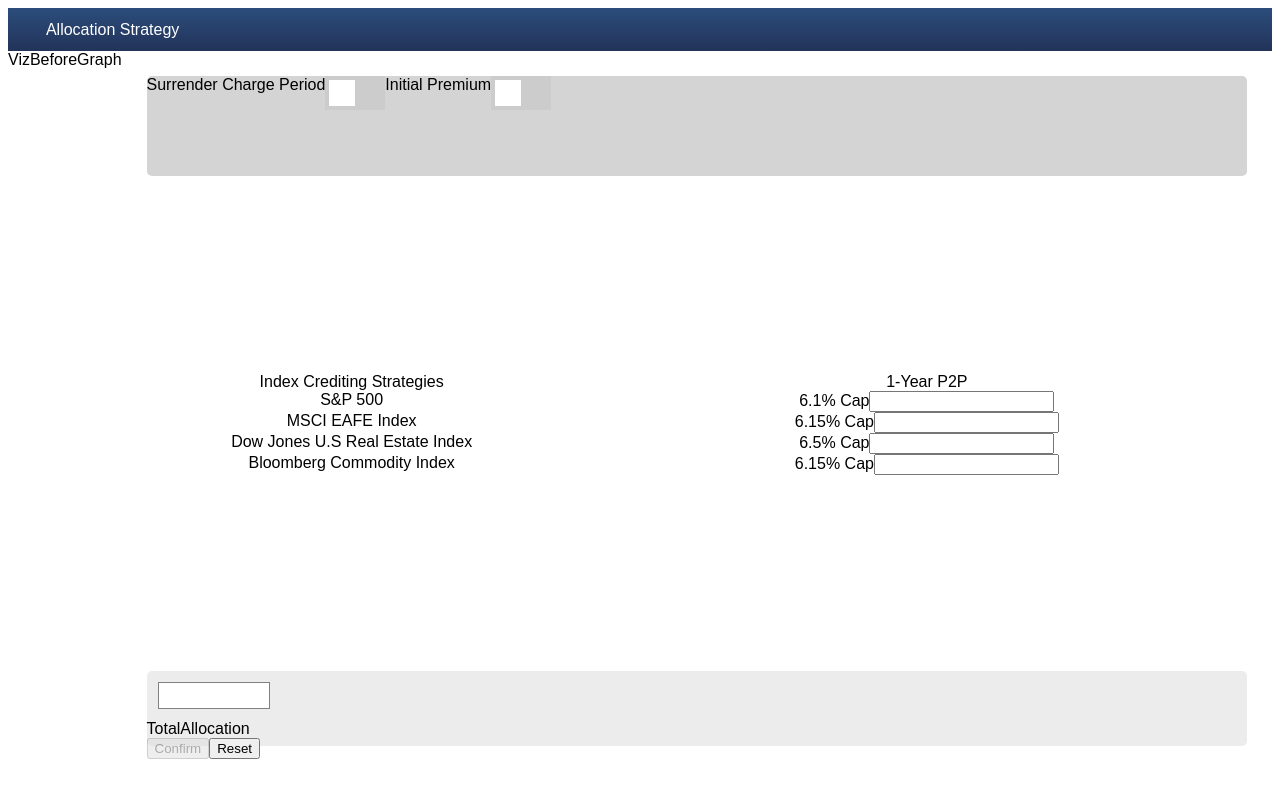
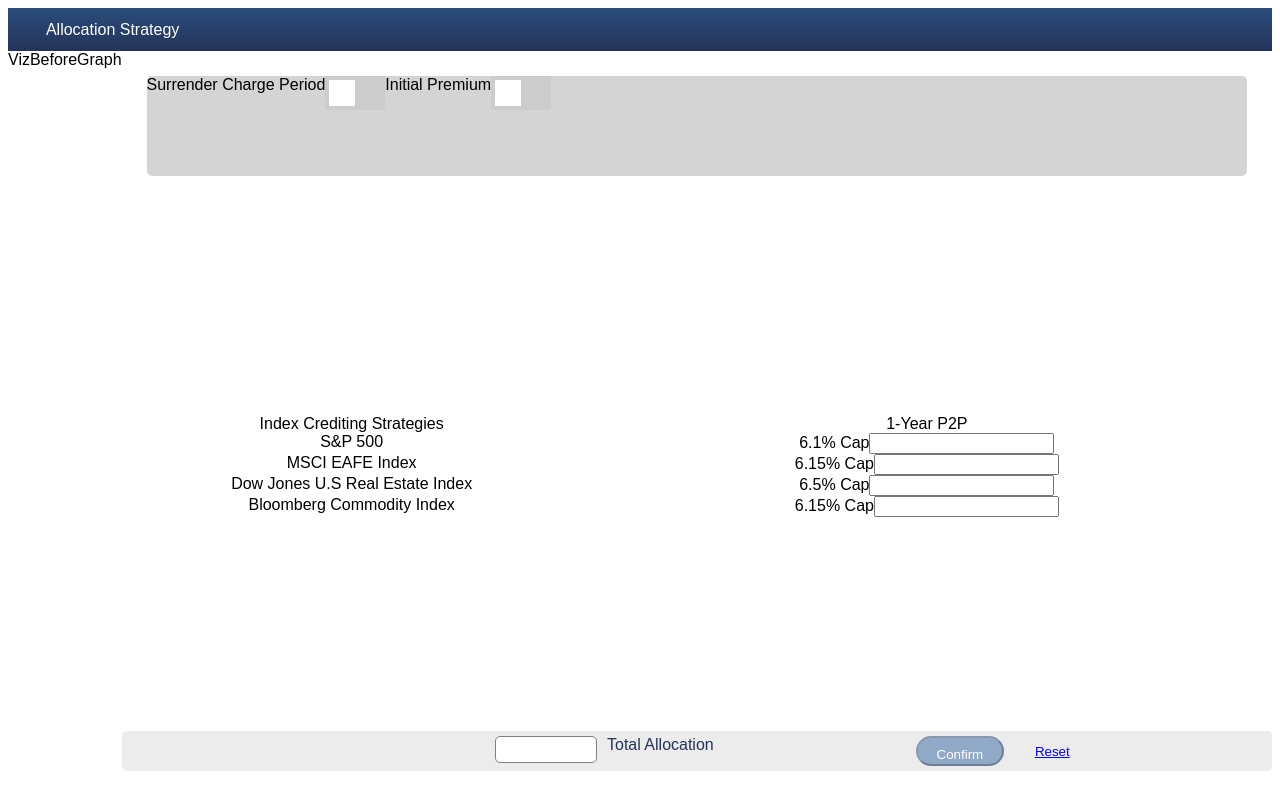
Before and after one commit to melissames/finance-dashboard, a React (Create React App) app: page / in a window 1280 px wide. Built offline with nearby package versions, Linux system fonts and the light colour scheme.

Commit message:
styled totalAllocation component

```diff
--- a/src/actions/actionCreators.js
+++ b/src/actions/actionCreators.js
@@ -1,7 +1,7 @@
 export const ADD_STRATEGY = "ADD_STRATEGY"
 export const UPDATE_STRATEGY = "UPDATE_STRATEGY"
 export const STRATEGY_TOTAL = "CHECK_STRATEGY"
-export const RESET_TOTAL = "CHECK_STRATEGY"
+export const RESET_TOTAL = "RESET_STRATEGY"
 export const SUBMIT_STRATEGY = "SUBMIT_STRATEGY"
 
 export let addStrategies = () => {
--- a/src/components/Graph.js
+++ b/src/components/Graph.js
@@ -25,11 +25,15 @@
     return formattedData
   }
 
+  handleSubmit = e => {
+
+  }
+
   render() {
     return (
       <div>
           <VictoryPie
-            // width={300} height={200}
+            width={300} height={200}
             padding={{ left: 100, bottom: 20, top: 20 }}
             data={this.formatGraphData(this.props.strategyData)}
             innerRadius={75}
@@ -46,6 +50,7 @@
             data={this.formatLegendData(this.props.strategyData)}
           />
         </svg>
+        <input type='submit' value='Submit' onClick={this.handleClick}></input>
       </div>
     );
   }
--- a/src/components/TotalAllocation.js
+++ b/src/components/TotalAllocation.js
@@ -4,8 +4,9 @@
 
 class TotalAllocation extends Component {
 
-  handleClick = () => {
-    this.props.submittedStrategy()
+  handleSubmit = e => {
+    e.preventDefault();
+    this.props.submittedStrategy();
   }
 
   handleReset = () => {
@@ -17,15 +18,28 @@
   render() {
     return (
       <div className='total-allocation'>
-        <div>
-          <div className='total-percentage-box' style={{borderColor: this.props.color}}>{this.props.totalPercentage ? `${this.props.totalPercentage}%` : null}</div>
-          <div>TotalAllocation</div>
+        <div className='total-allocation-list'>
+          <div className='total-percentage-grouping-left'>
+            <div className='total-percentage-box' style={{borderColor: this.props.color}}>
+              {this.props.totalPercentage ? `${this.props.totalPercentage}%` : null}
+            </div>
+            <div className='total-allocation-font'>Total Allocation</div>
+          </div>
+          <div className='total-percentage-grouping-right'>
+            <input
+              className='confirm-button'
+              type='submit'
+              value='Confirm'
+              disabled={this.props.disabled}
+              onClick={this.handleSubmit}></input>
+              <input
+                className='reset-button'
+                type='reset'
+                onClick={this.handleReset}>
+              </input>
+            </div>
+          </div>
         </div>
-        <div>
-          <input type='submit' value='Confirm' disabled={this.props.disabled} onClick={this.handleClick}></input>
-          <input type='reset' onClick={this.handleReset}></input>
-        </div>
-      </div>
     );
   }
 }
--- a/src/index.css
+++ b/src/index.css
@@ -141,16 +141,66 @@
   bottom: 0%;
   right: 0%;
   left: 0%;
-  margin: 25px;
-  height: 75px;
+  padding-top: 5px;
+  padding-bottom: 5px;
   border-radius: 5px;
+  display: flex;
+  justify-content: center;
+  align-items: center;
+}
+
+.total-allocation-font {
+  color: #233359;
+  white-space: nowrap;
 }
 
 .total-percentage-box {
   background-color: #ffffff;
   height: 25px;
-  width: 10%;
-  margin: 1%;
+  width: 100px;
   border: 1px solid red;
   text-align: center;
+  border-radius: 5px;
+  margin-right: 10px;
 }
+
+.total-allocation-list {
+  display: flex;
+  justify-content: space-between;
+}
+
+.total-percentage-grouping-left {
+  display: flex;
+  flex-direction: row;
+  padding-right: 25%;
+}
+
+.total-percentage-grouping-right {
+  display: flex;
+  flex-direction: row;
+  padding-left: 25%;
+}
+
+.confirm-button {
+  background-color: #1E4D8E;
+  color: #ffffff;
+  width: 150px;
+  height: 30px;
+  padding: 5%;
+  border-radius: 25px;
+}
+
+.confirm-button:disabled {
+  background-color: #90A9C7;
+}
+
+.reset-button {
+  width: 100%;
+  color: blue;
+  background: none;
+  margin: 0;
+  padding: 0;
+  border: none;
+  cursor: pointer;
+  text-decoration: underline;
+}
```
